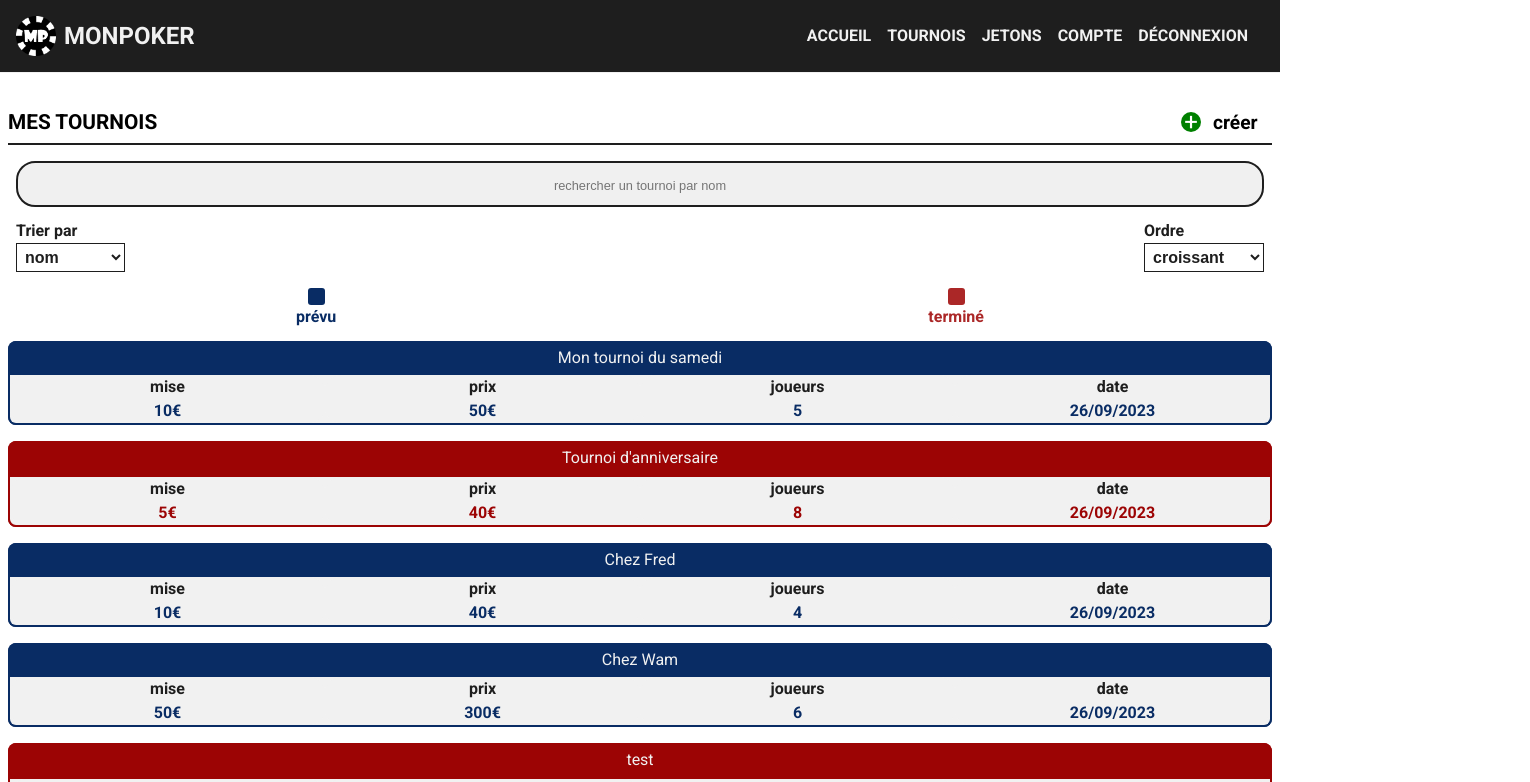
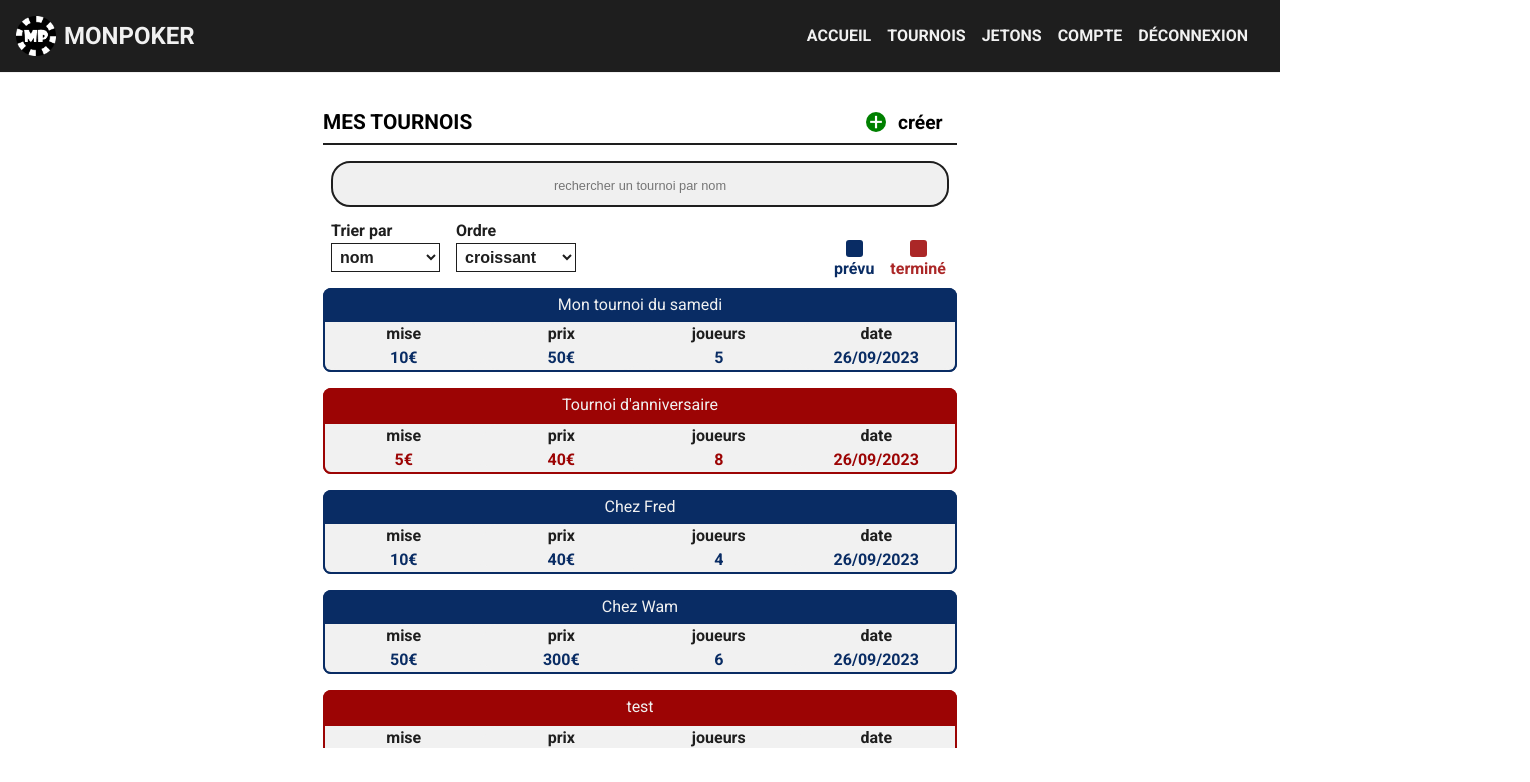
Before and after one commit to juan5987/monpoker-react, a React (Create React App) app: page /tournaments in a window 1280 px wide. Shown: the top 782 px of the page, 1530 px wide, since content can reach past the window. Built offline with nearby package versions, Linux system fonts and the light colour scheme.

Commit message:
added css for desktop design

```diff
--- a/src/pages/Tournaments/Tournaments.tsx
+++ b/src/pages/Tournaments/Tournaments.tsx
@@ -1,6 +1,7 @@
 import React from 'react'
 import Tournament from './components/Tournament'
 import '../../styles/tournaments.sass'
+import '../../styles/tournaments-desktop.sass'
 
 const Tournaments = () => {
 
--- /dev/null
+++ b/src/styles/tournaments-desktop.sass
@@ -0,0 +1,19 @@
+@media all and (min-width: 650px)
+    .tournaments
+        width: 650px
+        margin: 0 auto
+
+    .tournaments__legend
+        justify-content: center
+        position: absolute
+        left: 250px
+        top: 240px
+
+        &__element:first-child
+            margin-right: 1rem
+
+    .tournaments__filters
+        justify-content: flex-start
+
+        &__element:first-child
+            margin-right: 1rem
```
